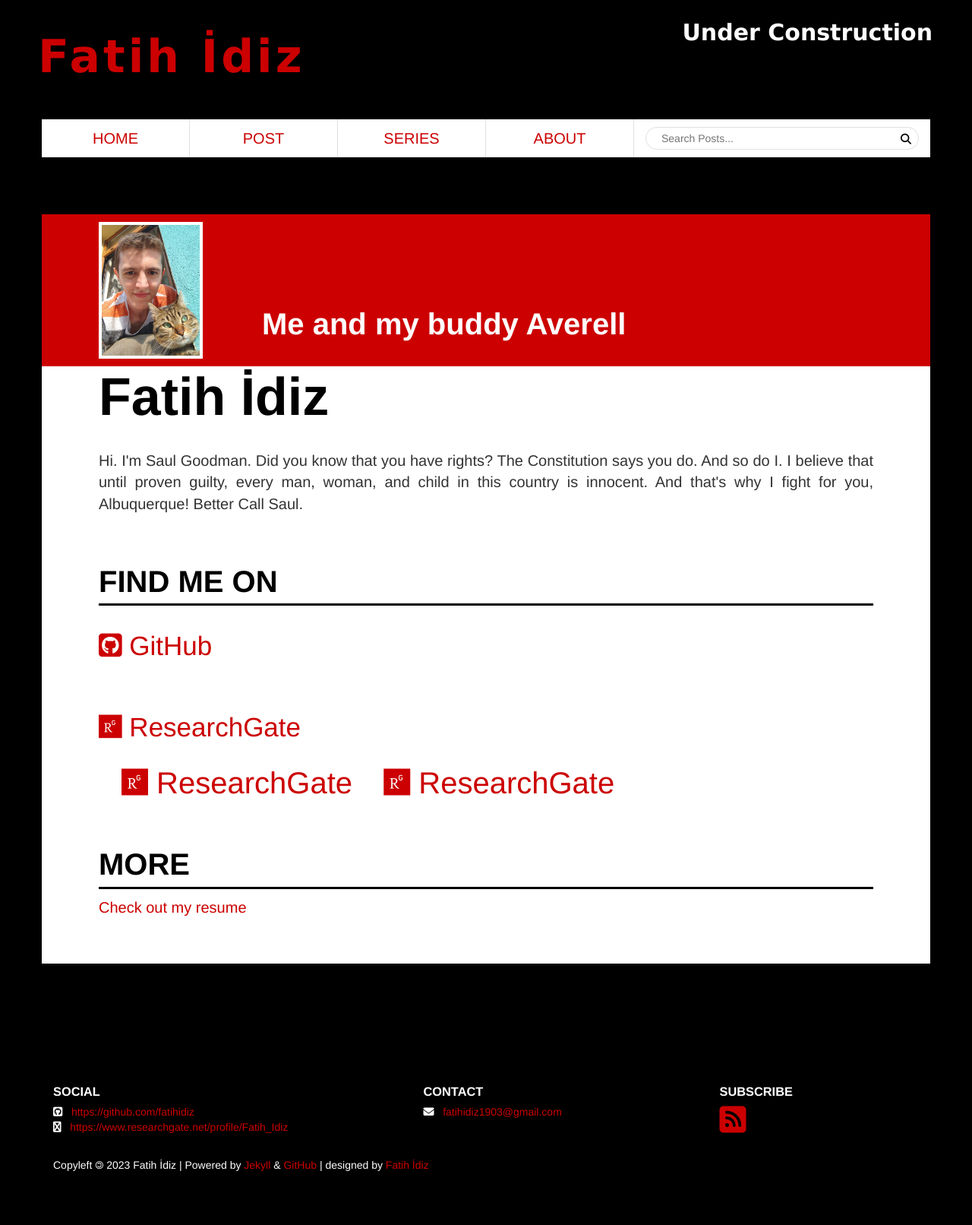
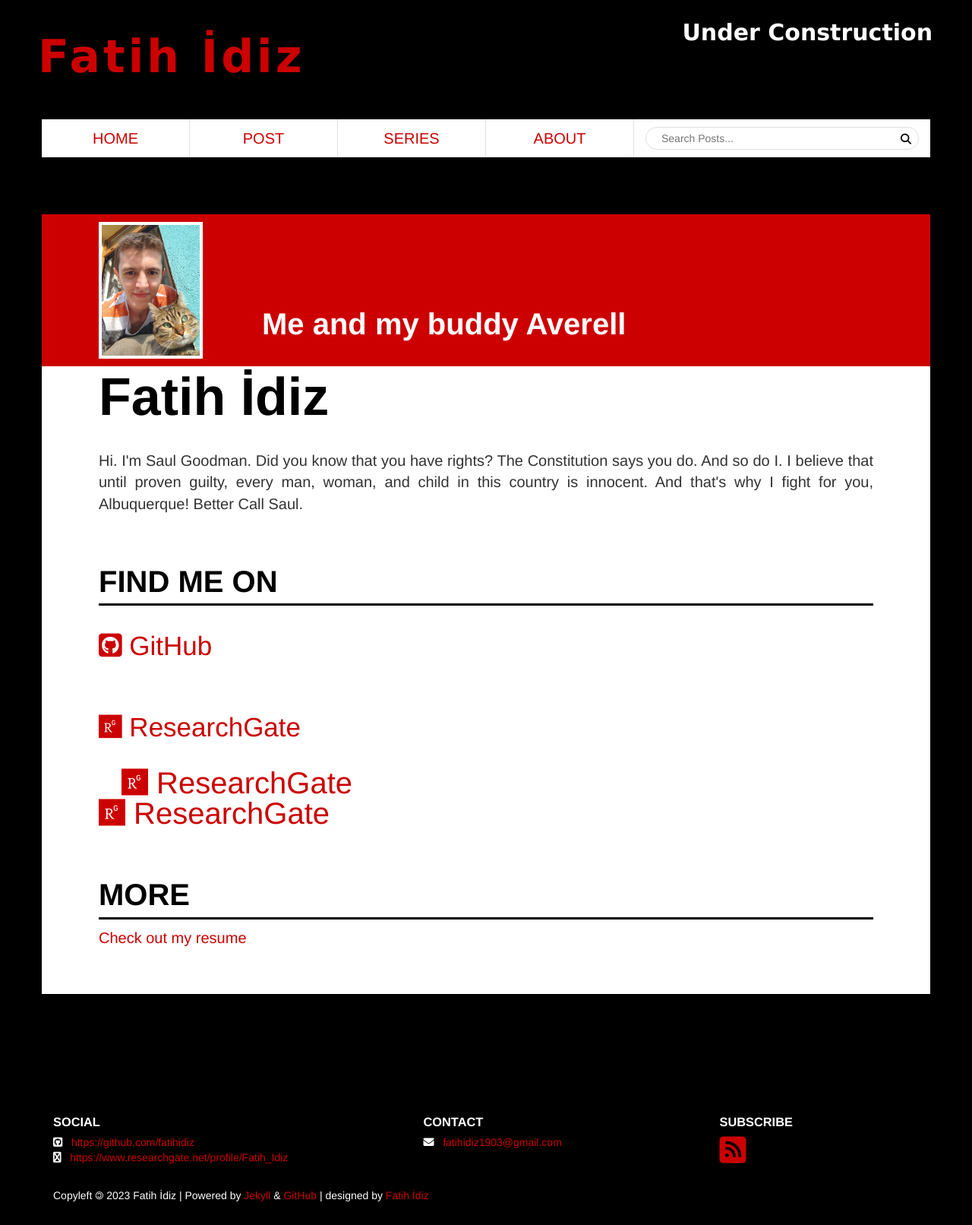
Before and after one commit to fatihidiz/fatihidiz-unifreak.github.io, a Jekyll site: the page built from about/index.html, in a window 1280 px wide. Shown: the whole page at 76% size. Built offline with Jekyll 4.4.1, drawn with Linux system fonts in a browser that asks for light colours; nearby versions of some CDN libraries; before the commit the page ends 1572 px from its top, so only the background shows below that.

Commit message:
Update index.html

```diff
--- a/about/index.html
+++ b/about/index.html
@@ -42,7 +42,7 @@ layout: default
           -->
           <li><p style="font-size:35px; line-height:1px;"> <a href="https://github.com/fatihidiz"><i class="fa-brands fa-square-github"></i> GitHub</a> </p></li>
           <li><p style="font-size:35px; line-height:1px;"> <a href="https://www.researchgate.net/profile/Fatih_Idiz"><i class="fa-brands fa-researchgate"></i> ResearchGate</a> </p></li>
-          <li> <a href="https://www.researchgate.net/profile/Fatih_Idiz"><i class="fa-brands fa-researchgate"></i> ResearchGate</a> </li>
+          <li> <a href="https://www.researchgate.net/profile/Fatih_Idiz"><i class="fa-brands fa-researchgate"></i> ResearchGate</a> </li><br>
           <li> <a href="https://www.researchgate.net/profile/Fatih_Idiz"><i class="fa-brands fa-researchgate"></i> ResearchGate</a> </li>
         </ul>
     </section>
```
